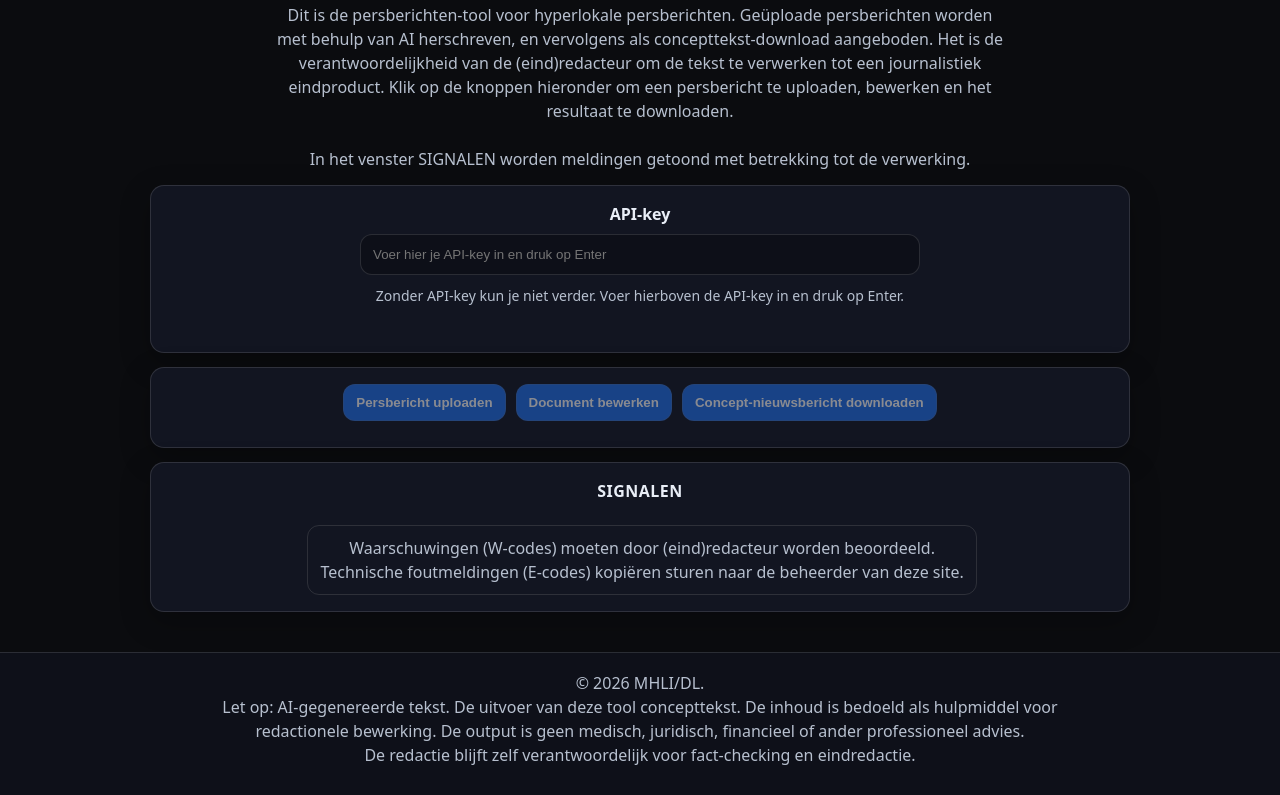
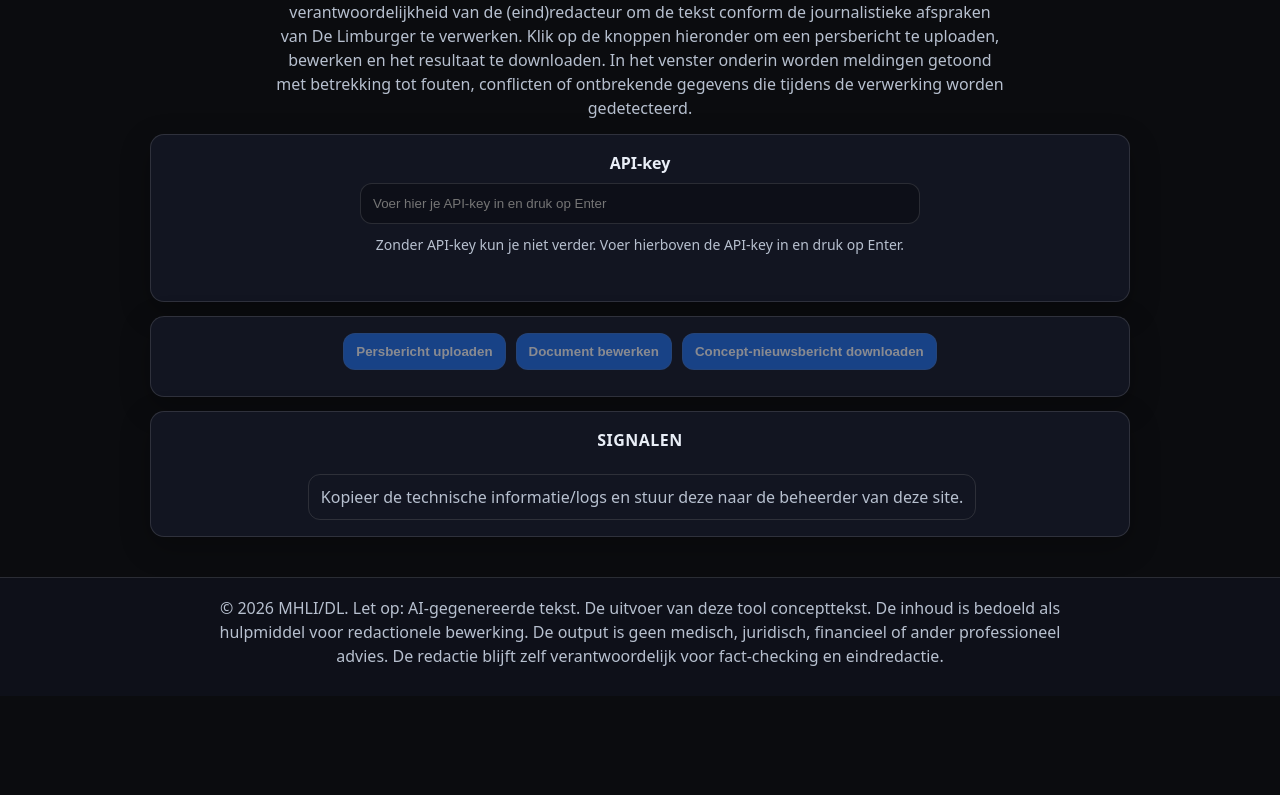
Before and after one commit to torstenfaruhn/via-persberichten-tool, a website: page public/index.html in a window 1280 px wide. Shown: the part 191-986 px from the top of the page. After the commit the page ends 887 px from the top, so only its background shows below. Drawn offline with Linux system fonts and the light colour scheme.

Commit message:
Update index.html

```diff
--- a/public/index.html
+++ b/public/index.html
@@ -10,6 +10,7 @@
     <a class="skiplink" href="#main">Ga naar inhoud</a>
 
     <header class="header">
+      <div class="header__inner">
         <div class="header__left">
           <img
             src="/assets/Logo-VIA-De-Limburger.png"
@@ -28,13 +29,16 @@
             <span class="icon-btn__text">Donker</span>
           </button>
         </div>
+      </div>
     </header>
 
     <main id="main" class="container">
       <section class="intro" aria-label="Uitleg">
         <p class="intro__text">
-          Dit is de persberichten-tool voor hyperlokale persberichten. Geüploade persberichten worden met behulp van AI herschreven, en vervolgens als concepttekst-download aangeboden. Het is de verantwoordelijkheid van de (eind)redacteur om de tekst te verwerken tot een journalistiek eindproduct. Klik op de knoppen hieronder om een persbericht te uploaden, bewerken en het resultaat te downloaden.<br><br>
-          In het venster SIGNALEN worden meldingen getoond met betrekking tot de verwerking.
+          Dit is de persberichten-tool voor hyperlokale persberichten. Geüploade persberichten worden met behulp van AI herschreven, en vervolgens als concepttekst-download aangeboden. Het is de verantwoordelijkheid van de (eind)redacteur om de tekst conform de journalistieke afspraken
+          van De Limburger te verwerken.
+          Klik op de knoppen hieronder om een persbericht te uploaden, bewerken en het resultaat te downloaden.
+          In het venster onderin worden meldingen getoond met betrekking tot fouten, conflicten of ontbrekende gegevens die tijdens de verwerking worden gedetecteerd.
         </p>
       </section>
 
@@ -67,7 +71,7 @@
         <h2 class="signals__title">SIGNALEN</h2>
         <ul class="signals__list" id="signalsList"></ul>
         <div class="signals__tech" id="techHelp" hidden>
-          Waarschuwingen (W-codes) moeten door (eind)redacteur worden beoordeeld.<br>Technische foutmeldingen (E-codes) kopiëren sturen naar de beheerder van deze site.
+          Kopieer de technische informatie/logs en stuur deze naar de beheerder van deze site.
         </div>
       </section>
     </main>
@@ -82,9 +86,9 @@
 
     <footer class="footer footer--center">
       <div class="footer__inner">
-        © 2026 MHLI/DL. <br>Let op: AI-gegenereerde tekst. De uitvoer van deze tool concepttekst. De inhoud
+        © 2026 MHLI/DL. Let op: AI-gegenereerde tekst. De uitvoer van deze tool concepttekst. De inhoud
         is bedoeld als hulpmiddel voor redactionele bewerking. De output is geen medisch, juridisch,
-        financieel of ander professioneel advies. <br> De redactie blijft zelf verantwoordelijk voor
+        financieel of ander professioneel advies. De redactie blijft zelf verantwoordelijk voor
         fact-checking en eindredactie.
       </div>
     </footer>
```
Lines whose indentation alone changed are shown as unchanged.
